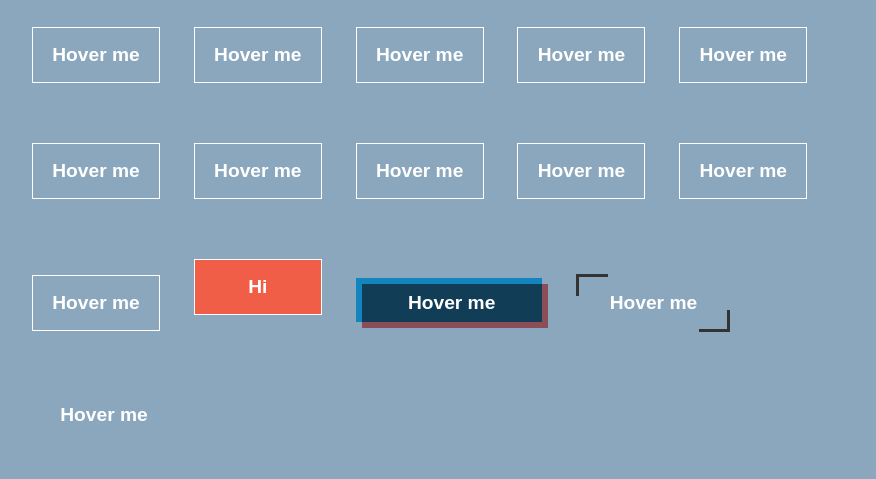
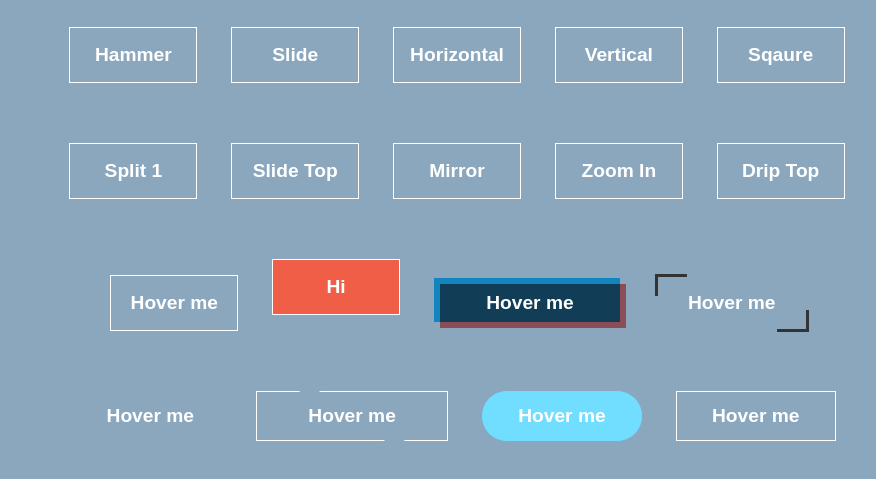
Before and after one commit to yaminshaikh217/Largest-Button-Libaray, a plain HTML site: page index.html in a window 1280 px wide. Shown: the part 81-560 px from the top of the page, without its empty margins (183-1059 px from the left). Drawn offline with Linux system fonts and the light colour scheme.

Commit message:
Added 16 & 17 Button

```diff
--- a/index.html
+++ b/index.html
@@ -12,21 +12,25 @@
 <body>
     <h1>Yamin's Button Library</h1>
     <main>
-        <button class=" btn btn1">Hover me</button>
-        <button class=" btn btn2">Hover me</button>
-        <button class=" btn btn3">Hover me</button>
-        <button class=" btn btn4">Hover me</button>
-        <button class=" btn btn5">Hover me</button>
-        <button class=" btn btn6">Hover me</button>
-        <button class=" btn btn7">Hover me</button>
-        <button class=" btn btn8">Hover me</button>
-        <button class=" btn btn9">Hover me</button>
-        <button class=" btn btn10">Hover me</button>
+        <button class=" btn btn1">Hammer</button>
+        <button class=" btn btn2">Slide</button>
+        <button class=" btn btn3">Horizontal</button>
+        <button class=" btn btn4">Vertical</button>
+        <button class=" btn btn5">Sqaure</button>
+        <button class=" btn btn6">Split 1</button>
+        <button class=" btn btn7">Slide Top</button>
+        <button class=" btn btn8">Mirror</button>
+        <button class=" btn btn9">Zoom In</button>
+        <button class=" btn btn10">Drip Top</button>
         <button class=" btn btn11">Hover me</button>
         <button class=" btn btn12"></button>
         <button class=" btn btn13">Hover me</button>
         <button class=" btn btn14">Hover me</button>
         <button class=" btn btn15">Hover me <span></span></button>
+        <button class=" btn btn16">Hover me <span class="span16"></span> </button>
+        <button class="btn btn17">Hover me</button>
+        <button class="btn btn18">Hover me</button>
+
     </main>
 
 </body>
--- a/style.css
+++ b/style.css
@@ -13,6 +13,7 @@ body {
   flex-wrap: wrap;
   font-family: "Poppins", sans-serif;
   padding: 30px 200px;
+  text-align: center;
 }
 
 h1 {
@@ -698,11 +699,9 @@ h1 {
 
 .btn15:hover:before {
   height: 100%;
-  /* width: 100%; */
 }
 
 .btn15:hover:after {
-  /* width: 100%; */
   height: 100%;
 }
 
@@ -735,3 +734,109 @@ h1 {
 .btn15:hover > span::after {
   width: 100%;
 }
+
+/*  ********* Btn16 *************** */
+
+.btn16 {
+  position: relative;
+  width: 12rem;
+  height: 3.1rem;
+  background: transparent;
+  font-weight: 700;
+  color: #fff;
+  border: 0;
+  font-size: 1.2rem;
+  padding: 5px;
+  cursor: pointer;
+  margin: 30px 15px;
+  overflow: hidden;
+  transition: all 0.3s linear;
+}
+
+.span16 {
+  position: absolute;
+  top: 0;
+  left: 0;
+  width: 100%;
+  height: 100%;
+  border: 1px solid #fff;
+  z-index: -1;
+  background: transparent;
+  transition: all 0.3s linear;
+}
+
+.span16::before {
+  content: "";
+  position: absolute;
+  top: 50%;
+  left: 50%;
+  width: 10px;
+  height: 600%;
+  background: #8ba7be;
+  transform: translate(-50%, -50%) rotate(-60deg);
+  transition: all 0.3s linear;
+}
+
+.btn16:hover .span16:before {
+  width: 100%;
+  background-color: #333;
+  transform: translate(-50%, -50%) rotate(60deg);
+}
+
+/*  ********* Btn17 *************** */
+
+.btn17 {
+  position: relative;
+  width: 10rem;
+  height: 3.1rem;
+  background: #71deff;
+  font-weight: 700;
+  border: 0;
+  font-size: 1.2rem;
+  padding: 5px;
+  color: rgb(255, 255, 255);
+  cursor: pointer;
+  margin: 30px 15px;
+  border-radius: 50px;
+  transition: all 0.3s linear;
+}
+
+.btn17::before {
+  content: "";
+  position: absolute;
+  top: 0;
+  left: 0;
+  width: 100%;
+  height: 100%;
+  background: rgb(100, 198, 255);
+  border-radius: 50px;
+  z-index: -1;
+  transition: all 0.3s linear;
+}
+
+.btn17:hover:before {
+  transform: scaleX(1.4) scaleY(1.6);
+  opacity: 0;
+}
+
+.btn17:hover {
+  box-shadow: 0px 4px 8px rgba(0, 0, 0, 0.3);
+}
+
+/*  ********* Btn18 *************** */
+
+.btn18 {
+  position: relative;
+  width: 10rem;
+  height: 3.1rem;
+  background: transparent;
+  font-weight: 700;
+  border: 1px solid #fff;
+  font-size: 1.2rem;
+  padding: 5px;
+  color: rgb(255, 255, 255);
+  cursor: pointer;
+  margin: 30px 15px;
+  overflow: hidden;
+  transition: all 0.3s linear;
+}
```
